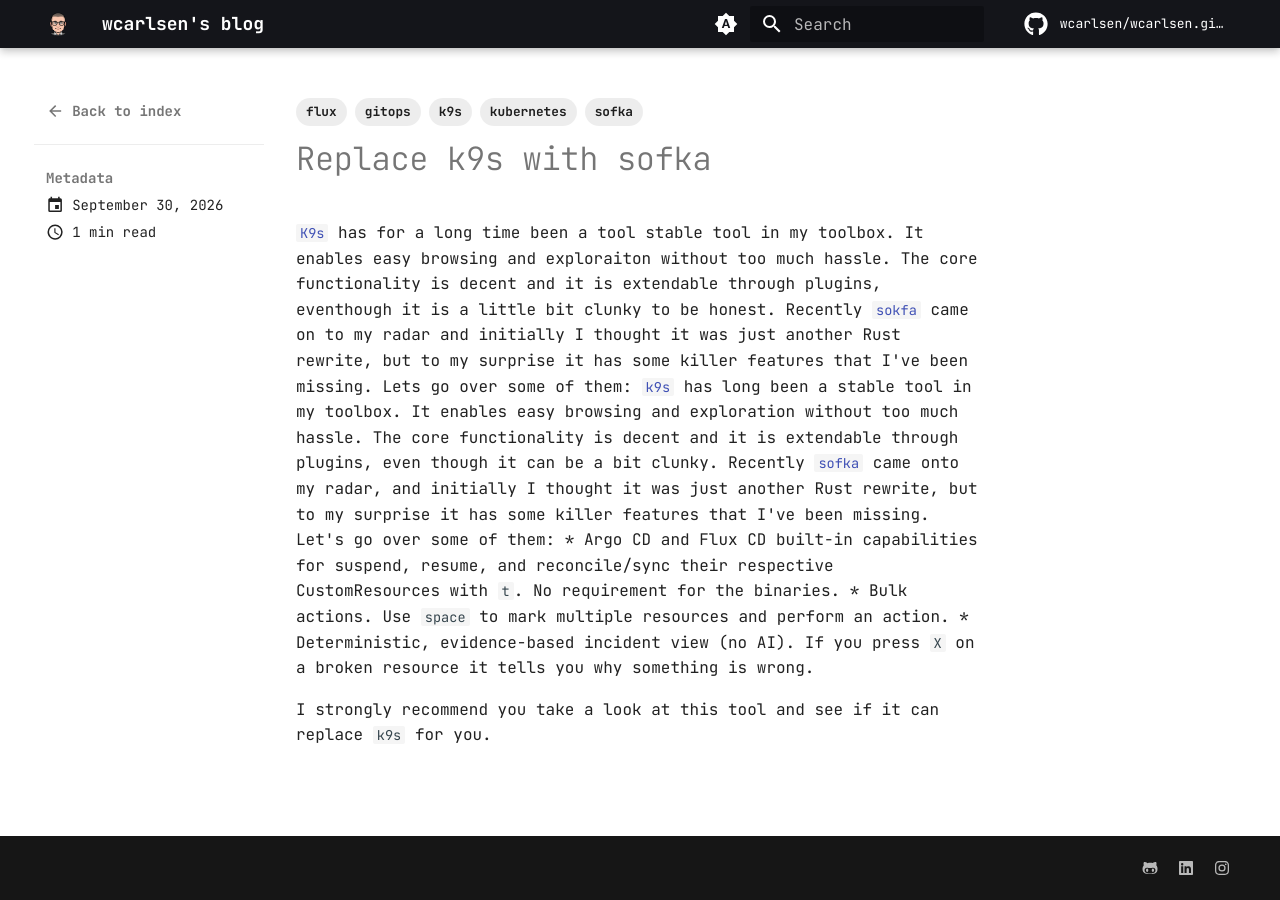
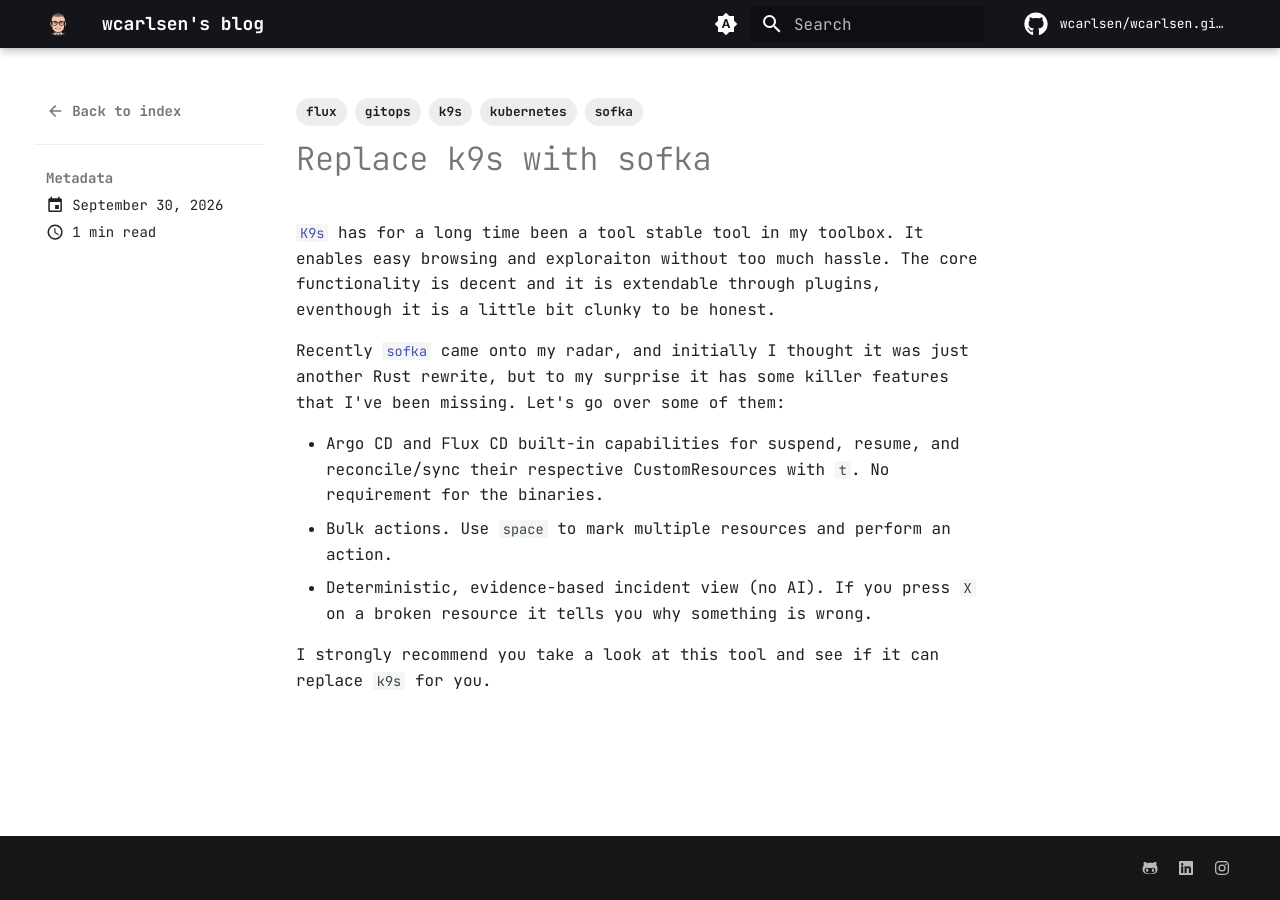
Before and after one commit to wcarlsen/wcarlsen.github.io, an MkDocs documentation site: the page built from docs/posts/2026-09-30-replace-k9s-with-sofka.md, in a window 1280 px wide. Built offline with MkDocs 1.6.1 and Material for MkDocs 9.7.7, drawn with Linux system fonts in a browser that asks for light colours; plug-ins that fetch from the network failed and are left out; comment, search, counter and statistics services are not loaded.

Commit message:
Hmm
Signed-off-by: Willi Carlsen <carlsenwilli@gmail.com>

```diff
--- a/docs/posts/2026-09-30-replace-k9s-with-sofka.md
+++ b/docs/posts/2026-09-30-replace-k9s-with-sofka.md
@@ -10,8 +10,10 @@
 
 # Replace k9s with sofka
 
-[`K9s`](https://github.com/derailed/k9s) has for a long time been a tool stable tool in my toolbox. It enables easy browsing and exploraiton without too much hassle. The core functionality is decent and it is extendable through plugins, eventhough it is a little bit clunky to be honest. Recently [`sokfa`](https://github.com/nklmilojevic/sofka) came on to my radar and initially I thought it was just another Rust rewrite, but to my surprise it has some killer features that I've been missing. Lets go over some of them:
-[`k9s`](https://github.com/derailed/k9s) has long been a stable tool in my toolbox. It enables easy browsing and exploration without too much hassle. The core functionality is decent and it is extendable through plugins, even though it can be a bit clunky. Recently [`sofka`](https://github.com/nklmilojevic/sofka) came onto my radar, and initially I thought it was just another Rust rewrite, but to my surprise it has some killer features that I've been missing. Let's go over some of them:
+[`K9s`](https://github.com/derailed/k9s) has for a long time been a tool stable tool in my toolbox. It enables easy browsing and exploraiton without too much hassle. The core functionality is decent and it is extendable through plugins, eventhough it is a little bit clunky to be honest.
+
+Recently [`sofka`](https://github.com/nklmilojevic/sofka) came onto my radar, and initially I thought it was just another Rust rewrite, but to my surprise it has some killer features that I've been missing. Let's go over some of them:
+
 * Argo CD and Flux CD built-in capabilities for suspend, resume, and reconcile/sync their respective CustomResources with `t`. No requirement for the binaries.
 * Bulk actions. Use `space` to mark multiple resources and perform an action.
 * Deterministic, evidence-based incident view (no AI). If you press `X` on a broken resource it tells you why something is wrong.
```
